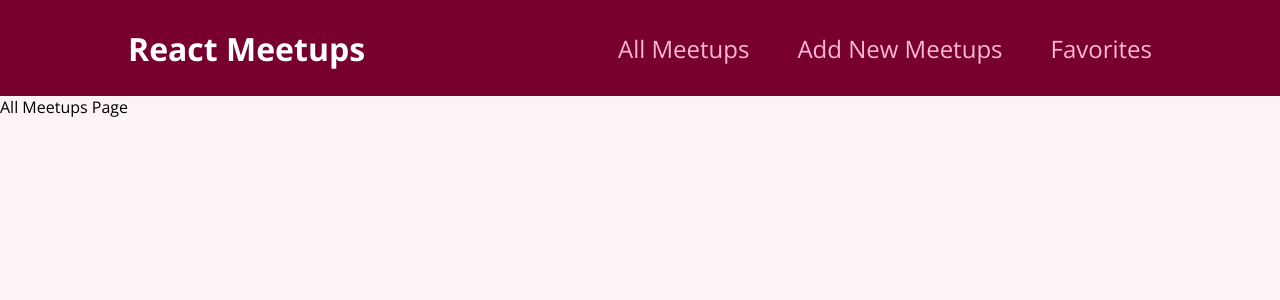
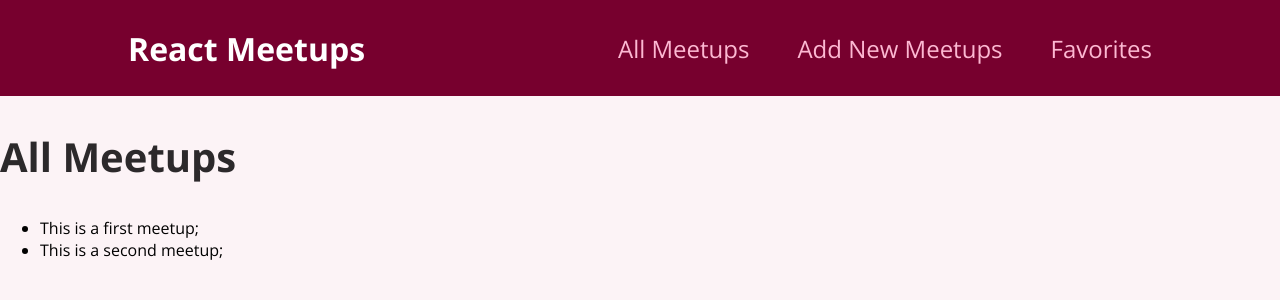
Before and after one commit to j-medrano/react-course, a React (Create React App) app: page / in a window 1280 px wide. Shown: the top 300 px of the page. Built offline with nearby package versions, Linux system fonts and the light colour scheme.

Commit message:
finished outputting list

```diff
--- a/src/components/layout/MainNavigation.module.css
+++ b/src/components/layout/MainNavigation.module.css
@@ -32,6 +32,7 @@
   color: #fcb8d2;
 }
 
-.header a:hover{
+.header a:hover,
+.header a:active{
   color:white;
 }
--- a/src/pages/AllMeetups.js
+++ b/src/pages/AllMeetups.js
@@ -1,5 +1,36 @@
+const DUMMY_DATA = [
+  {
+    id: 'm1',
+    title: 'This is a first meetup',
+    image:
+      'https://upload.wikimedia.org/wikipedia/commons/thumb/d/d3/Stadtbild_M%C3%BCnchen.jpg/2560px-Stadtbild_M%C3%BCnchen.jpg',
+    address: 'Meetupstreet 5, 12345 Meetup City',
+    description:
+      'This is a first, amazing meetup which you definitely should not miss. It will be a lot of fun!',
+  },
+  {
+    id: 'm2',
+    title: 'This is a second meetup',
+    image:
+      'https://upload.wikimedia.org/wikipedia/commons/thumb/d/d3/Stadtbild_M%C3%BCnchen.jpg/2560px-Stadtbild_M%C3%BCnchen.jpg',
+    address: 'Meetupstreet 5, 12345 Meetup City',
+    description:
+      'This is a first, amazing meetup which you definitely should not miss. It will be a lot of fun!',
+  },
+];
+
 function AllMeetupsPage(){
-  return <div>All Meetups Page</div>;
+  return <section>
+    <h1>All Meetups</h1>
+    <ul>
+      {DUMMY_DATA.map((meetup) => {
+        return <li key={meetup.id}>
+          {meetup.title};
+        </li>
+      })}
+    </ul>
+
+  </section>;
 }
 
 export default AllMeetupsPage;
```
